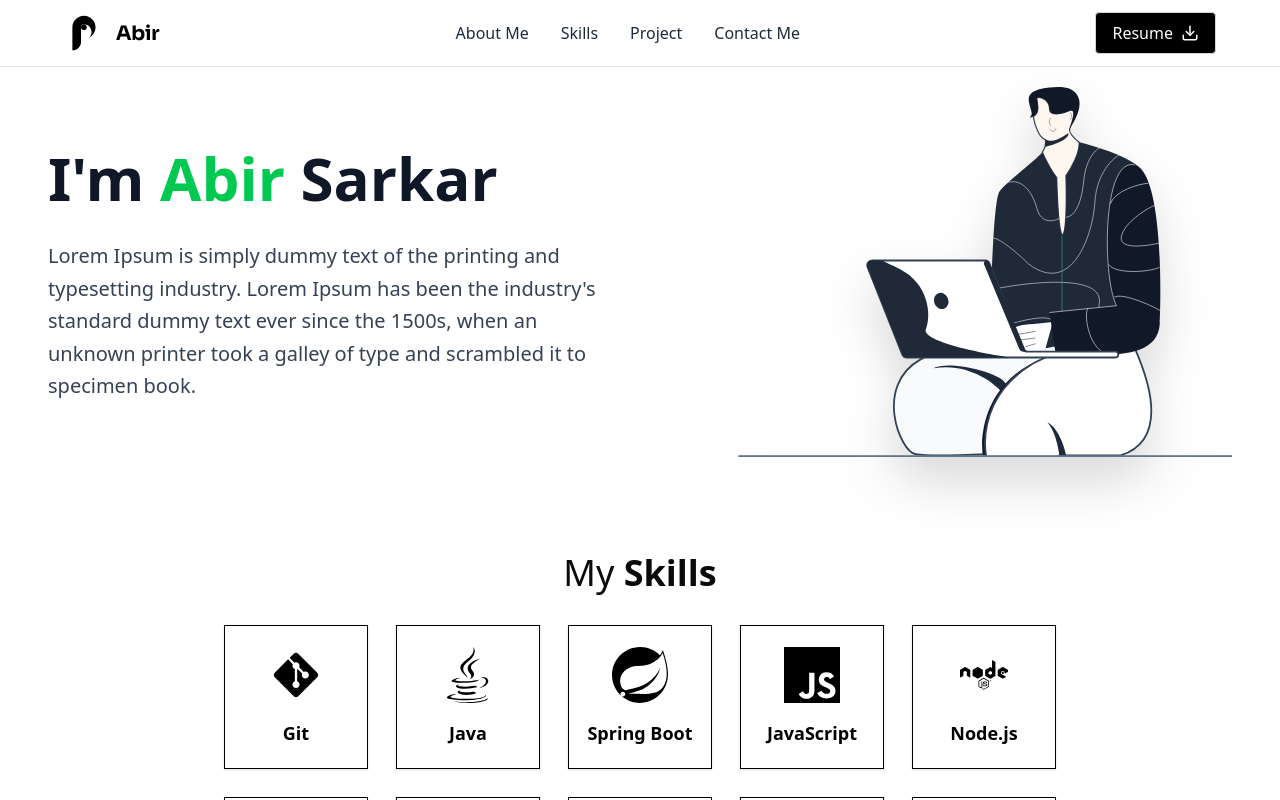
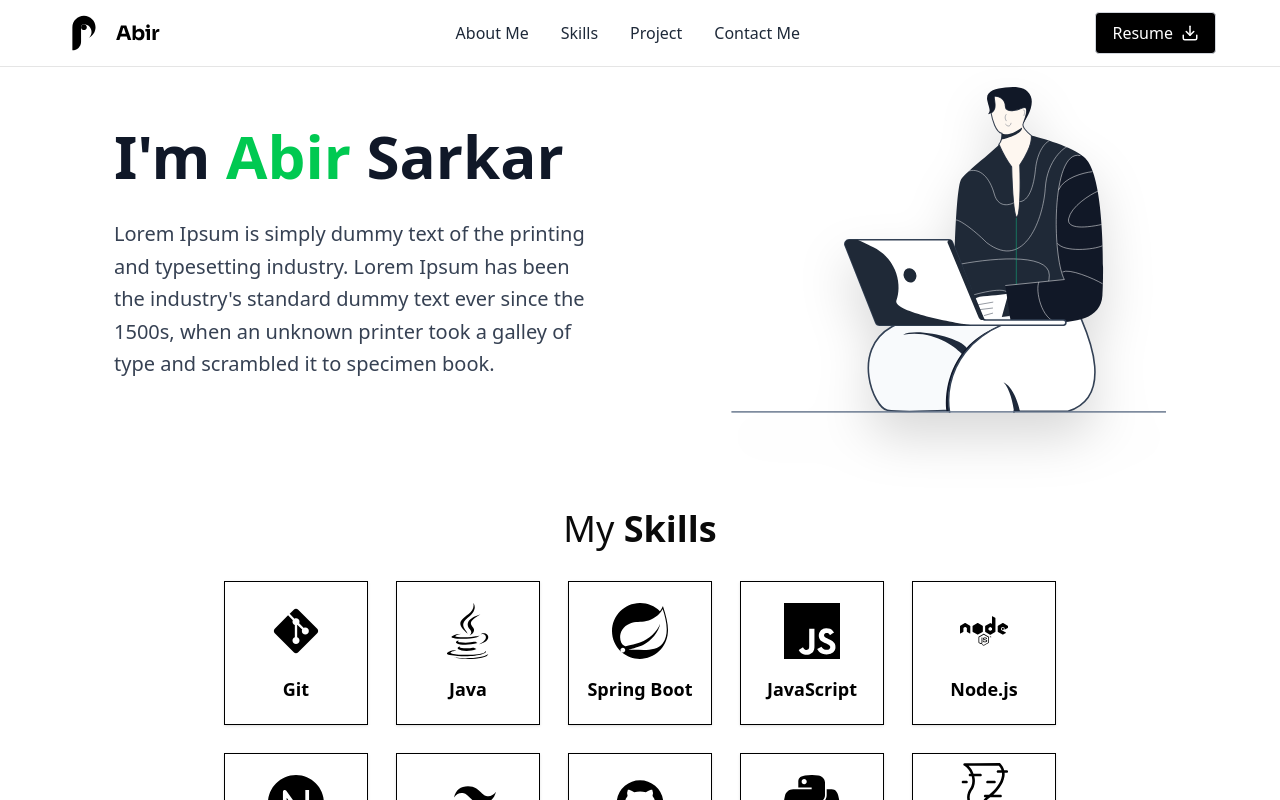
Before and after one commit to knightabir/my-portfolio, a Next.js app: page / in a window 1280 px wide. Shown: the top 800 px of the page. Built offline with nearby package versions, Linux system fonts and the light colour scheme.

Commit message:
Wrap HeroSection in a centered div for improved layout consistency

```diff
--- a/app/page.js
+++ b/app/page.js
@@ -12,7 +12,9 @@ export default function Home() {
     <div>
       <Navbar />
       <main className="flex flex-col gap-16 md:gap-24">
-        <HeroSection />
+        <div className="max-w-6xl flex justify-center items-center mx-auto">
+          <HeroSection />
+        </div>
         <div className="max-w-4xl flex justify-center items-center mx-auto">
           <Skills />
         </div>
```
